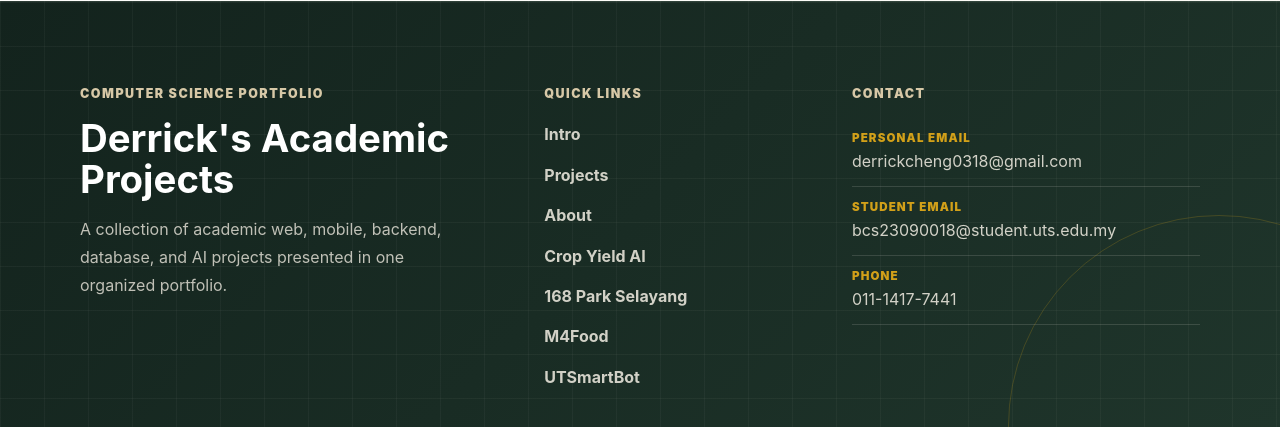
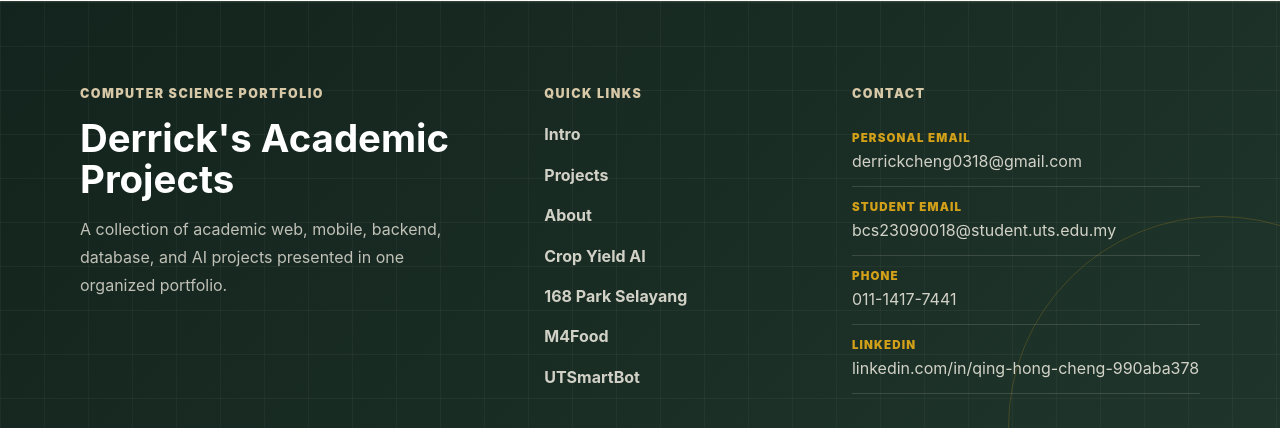
Before and after one commit to Derrick0318/portfolio, a Flask app: page / in a window 1280 px wide. Shown: the part 3737-4165 px from the top of the page. Run offline with Flask 3, Linux system fonts and the light colour scheme.

Commit message:
Move LinkedIn link to main portfolio footer only

```diff
--- a/projects/residential/contact.html
+++ b/projects/residential/contact.html
@@ -209,9 +209,6 @@
                     <a href="https://www.instagram.com/168parkselayang" class="me-3">
                         <i class="bi bi-instagram fs-4"></i>
                     </a>
-                    <a href="https://www.linkedin.com/in/qing-hong-cheng-990aba378/" class="me-3">
-                        <i class="bi bi-linkedin fs-4"></i>
-                    </a>
                 </div>
             </div>
 
--- a/templates/portfolio/_footer.html
+++ b/templates/portfolio/_footer.html
@@ -35,6 +35,10 @@
         <span>Phone</span>
         011-1417-7441
       </a>
+      <a href="https://www.linkedin.com/in/qing-hong-cheng-990aba378/" target="_blank" rel="noopener noreferrer">
+        <span>LinkedIn</span>
+        linkedin.com/in/qing-hong-cheng-990aba378
+      </a>
     </section>
   </div>
 </footer>
```
